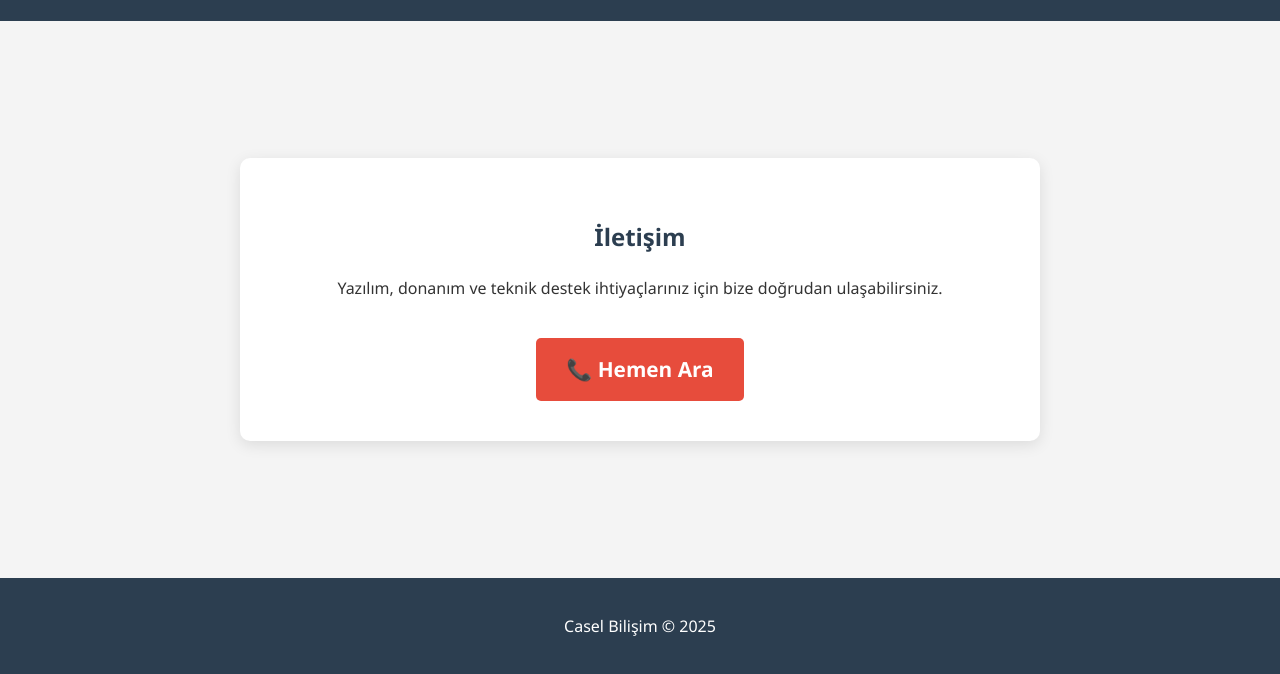
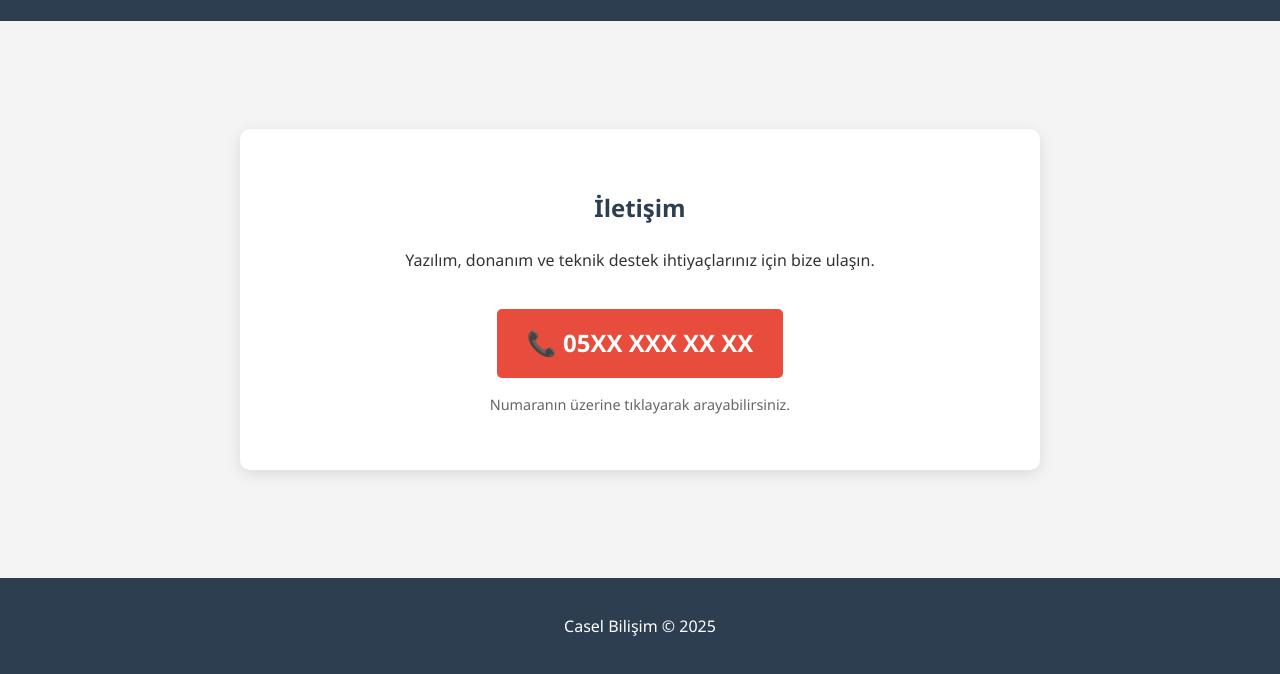
Before and after one commit to caselbilisim/caselbilisim.github.io, a plain HTML site: page index.html in a window 1280 px wide. Shown: the part 124-798 px from the top of the page. Drawn offline with Linux system fonts and the light colour scheme.

Commit message:
Update index.html

```diff
--- a/index.html
+++ b/index.html
@@ -5,7 +5,6 @@
     <meta name="viewport" content="width=device-width, initial-scale=1.0">
     <title>Casel Bilişim</title>
     <style>
-        /* Sitenin Genel Tasarım Ayarları */
         body {
             font-family: 'Segoe UI', Tahoma, Geneva, Verdana, sans-serif;
             margin: 0;
@@ -18,7 +17,7 @@
             flex-direction: column;
         }
         header {
-            background-color: #2c3e50; /* Koyu Lacivert */
+            background-color: #2c3e50;
             color: #fff;
             padding: 1.5rem 0;
             text-align: center;
@@ -57,21 +56,23 @@
         }
         .btn {
             display: inline-block;
-            background: #e74c3c; /* Kırmızı Buton */
+            background: #e74c3c;
             color: #fff;
             padding: 15px 30px;
             text-decoration: none;
             border-radius: 5px;
             margin-top: 20px;
             font-weight: bold;
-            font-size: 1.3rem; /* Numarayı büyüttüm */
+            font-size: 1.5rem; /* Numara daha büyük görünsün */
             transition: background 0.3s ease;
         }
         .btn:hover {
             background: #c0392b;
         }
-        .call-icon {
-            margin-right: 10px;
+        .info-text {
+            margin-top: 15px;
+            font-size: 0.9rem;
+            color: #666;
         }
         footer {
             background-color: #2c3e50;
@@ -94,9 +95,11 @@
     <div class="container">
         <section class="showcase">
             <h2>İletişim</h2>
-            <p>Yazılım, donanım ve teknik destek ihtiyaçlarınız için bize doğrudan ulaşabilirsiniz.</p>
+            <p>Yazılım, donanım ve teknik destek ihtiyaçlarınız için bize ulaşın.</p>
 
-            <a href="tel:+905102226074" class="btn">📞 Hemen Ara</a>
+            <a href="tel:+905102226074" class="btn">📞 05XX XXX XX XX</a>
+
+            <p class="info-text">Numaranın üzerine tıklayarak arayabilirsiniz.</p>
         </section>
     </div>
 
```
